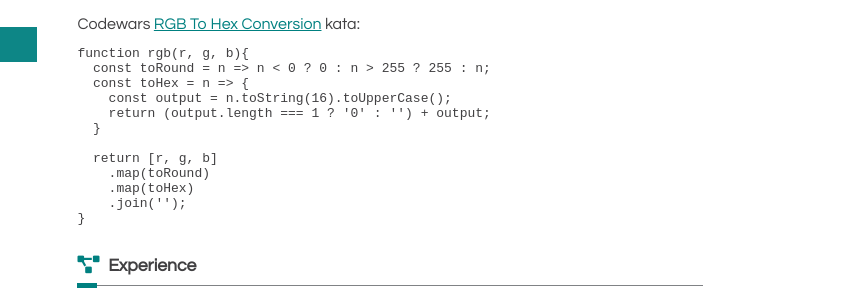
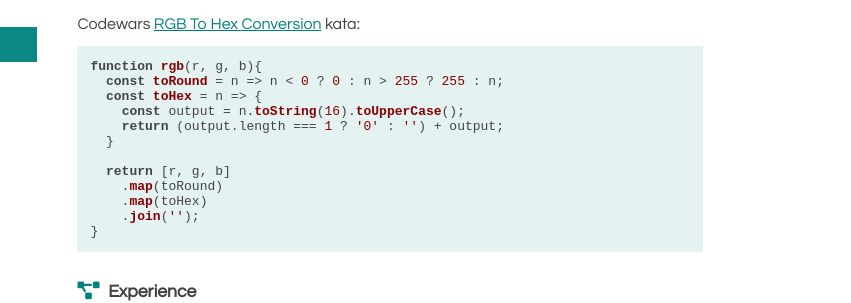
Before and after one commit to tretyakov-a/rsschool-cv, a plain HTML site: page index.html in a window 1280 px wide. Shown: the part 330-633 px from the top of the page, 429-1280 px from the left. Drawn offline with nearby package versions, Linux system fonts and the light colour scheme.

Commit message:
feat: add code highlighting

```diff
--- a/index.html
+++ b/index.html
@@ -5,6 +5,7 @@
   <meta http-equiv="X-UA-Compatible" content="IE=edge">
   <meta name="viewport" content="width=device-width, initial-scale=1.0">
   <link rel="shortcut icon" href="assets/favicon.ico" type="image/x-icon">
+  <link rel="stylesheet" href="https://cdnjs.cloudflare.com/ajax/libs/highlight.js/11.3.1/styles/default.min.css">
   <link rel="stylesheet" href="https://cdnjs.cloudflare.com/ajax/libs/font-awesome/5.15.4/css/all.min.css" integrity="sha512-1ycn6IcaQQ40/MKBW2W4Rhis/DbILU74C1vSrLJxCq57o941Ym01SwNsOMqvEBFlcgUa6xLiPY/NS5R+E6ztJQ==" crossorigin="anonymous" referrerpolicy="no-referrer" />
   <link rel="stylesheet" href="styles/style.css">
   <title>CV Alexander Tretyakov</title>
@@ -183,5 +184,7 @@
       </div>
     </footer>
   </div>
+  <script src="//cdnjs.cloudflare.com/ajax/libs/highlight.js/11.3.1/highlight.min.js"></script>
+  <script>hljs.highlightAll();</script>
 </body>
 </html>
```
